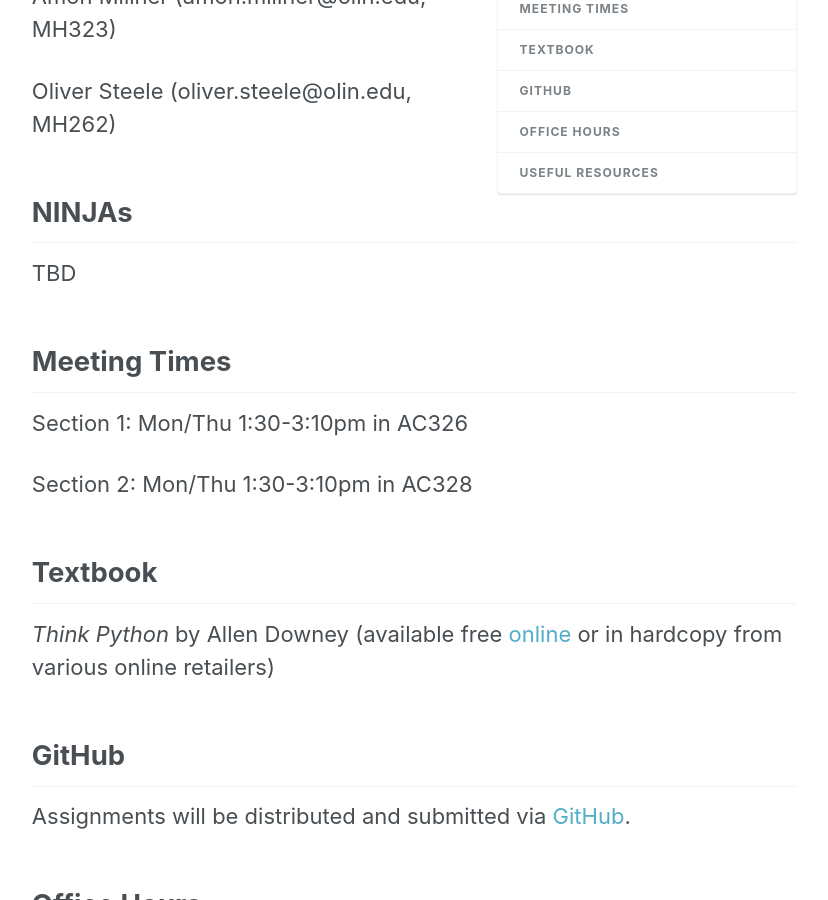
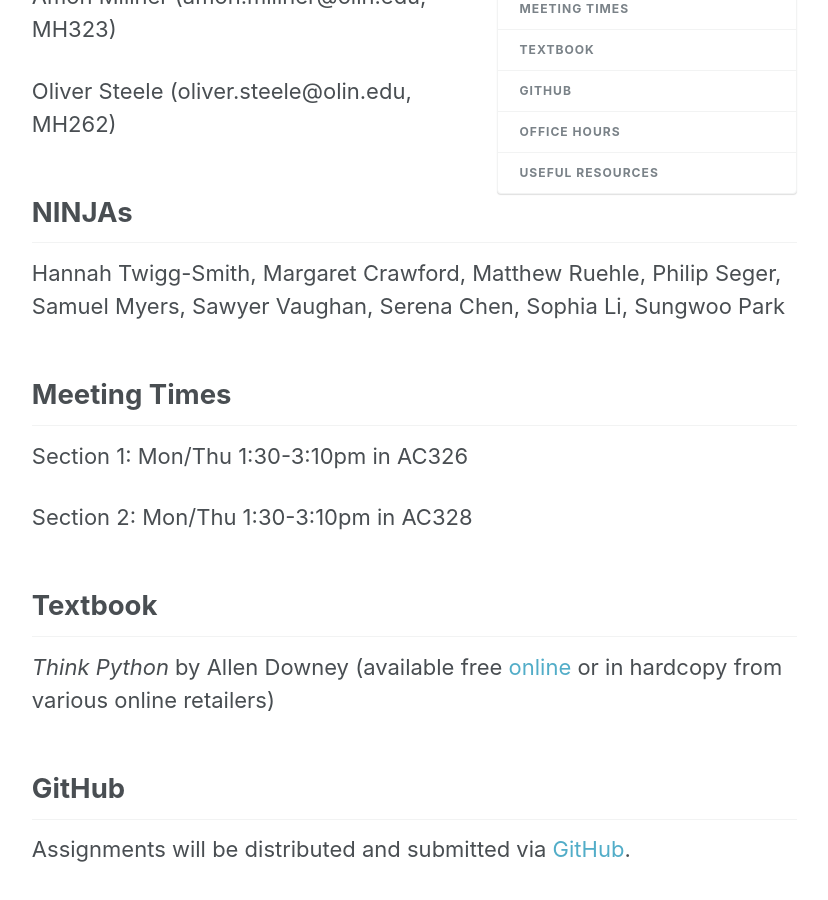
Before and after one commit to sd17spring/sd17spring.github.io, a Jekyll site: the page built from index.md, in a window 1280 px wide and 900 px high, scrolled down 332 px. Shown: the whole window, without its empty margins (252-1080 px from the left). Built offline with Jekyll 4.4.1, drawn with Linux system fonts in a browser that asks for light colours.

Commit message:
update NINJA list

```diff
--- a/_data/course.yml
+++ b/_data/course.yml
@@ -10,7 +10,24 @@
   office: MH262
 
 assistants:
-- name: TBD
+- name: Hannah Twigg-Smith
+  email: Hannah.Twigg-Smith@students.olin.edu
+- name: Margaret Crawford
+  email: Margaret.Crawford@students.olin.edu
+- name: Matthew Ruehle
+  email: Matthew.Ruehle@students.olin.edu
+- name: Philip Seger
+  email: Philip.Seger@students.olin.edu
+- name: Samuel Myers
+  email: Samuel.Myers@students.olin.edu
+- name: Sawyer Vaughan
+  email: Sawyer.Vaughan@students.olin.edu
+- name: Serena Chen
+  email: Serena.Chen@students.olin.edu
+- name: Sophia Li
+  email: Sophia.Li@students.olin.edu
+- name: Sungwoo Park
+  email: Sungwoo.Park@students.olin.edu
 
 github_owner: sd17spring
 
```
